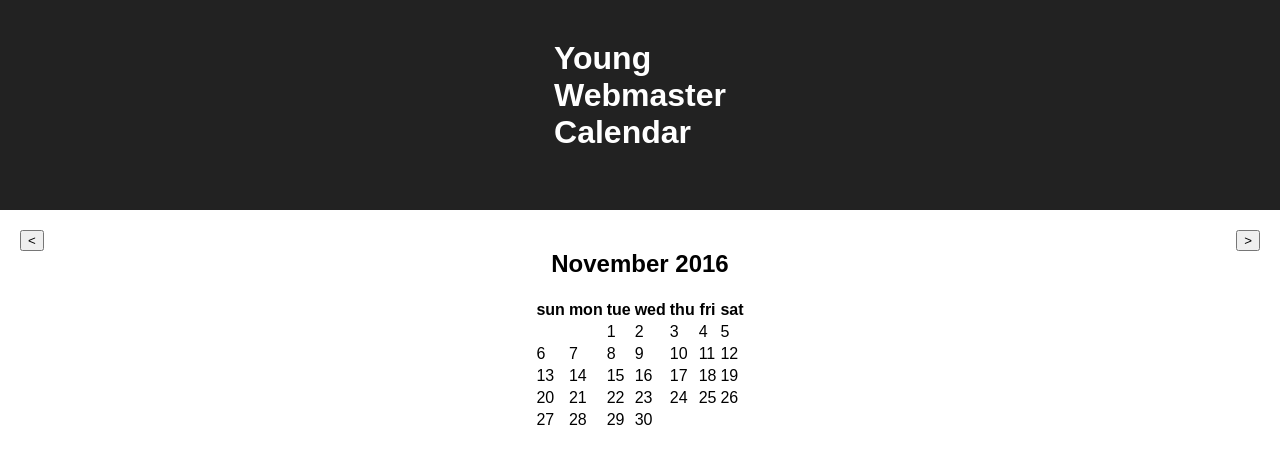
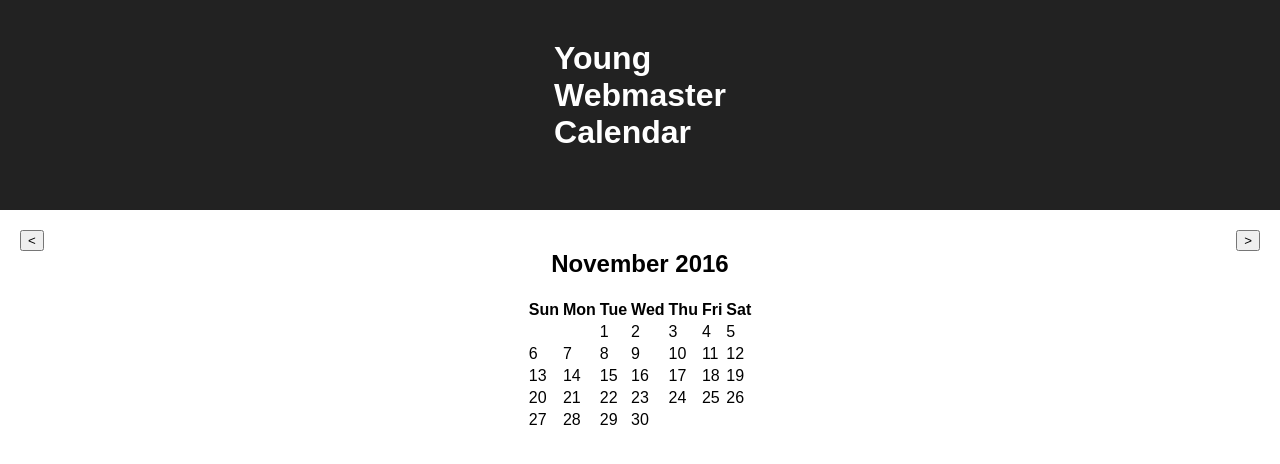
Before and after one commit to ak1103dev/ywc, a React (Create React App) app: page / in a window 1280 px wide. Shown: the top 464 px of the page. Built offline with nearby package versions, Linux system fonts and the light colour scheme.

Commit message:
Fix: Capital letter

```diff
--- a/src/App.js
+++ b/src/App.js
@@ -28,7 +28,7 @@ class App extends Component {
     this.update(date);
   }
   render() {
-    const dayOfWeek = ['sun', 'mon', 'tue', 'wed', 'thu', 'fri', 'sat'];
+    const dayOfWeek = ['Sun', 'Mon', 'Tue', 'Wed', 'Thu', 'Fri', 'Sat'];
     const { month, year, dates } = this.state;
     return (
       <div className="app">
```
